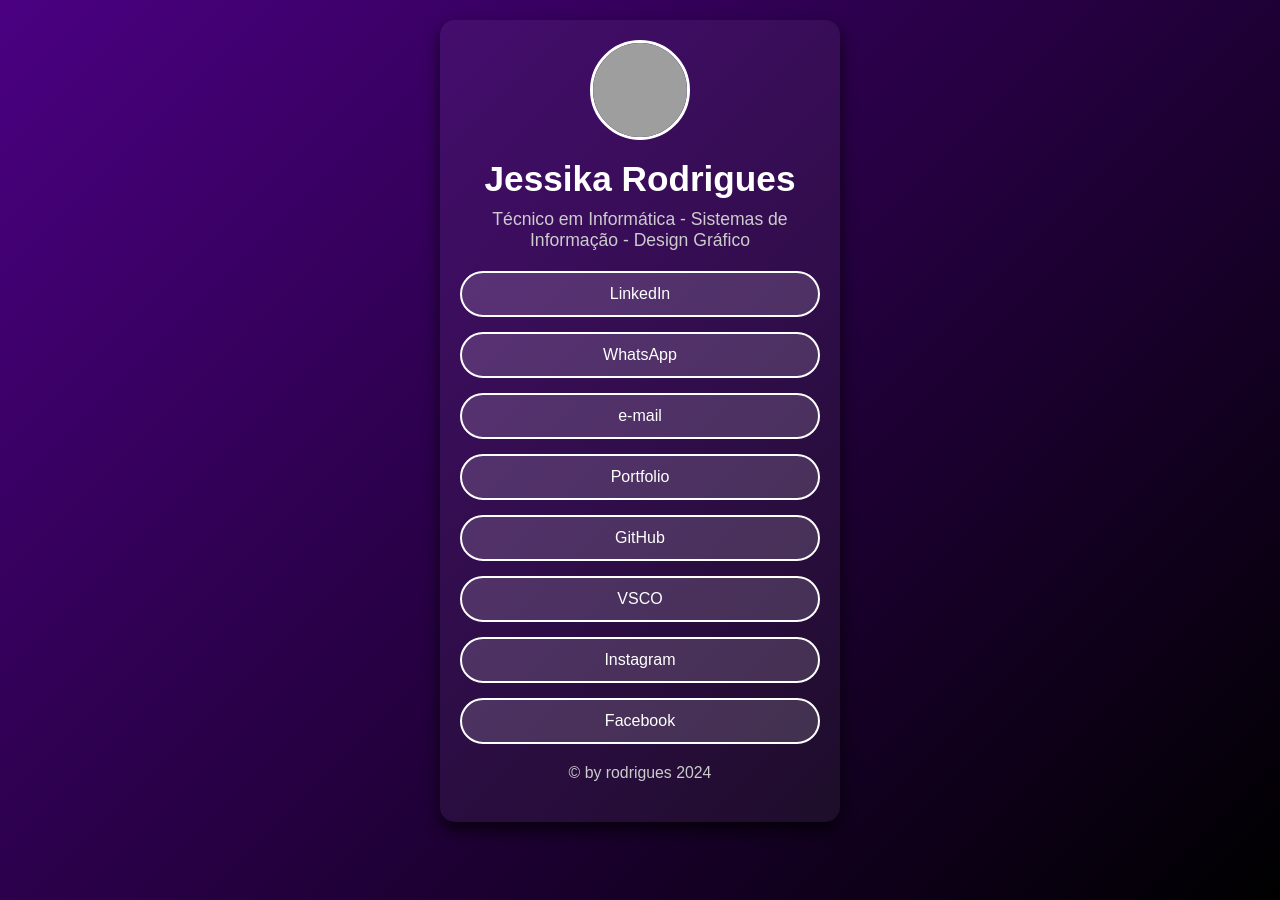
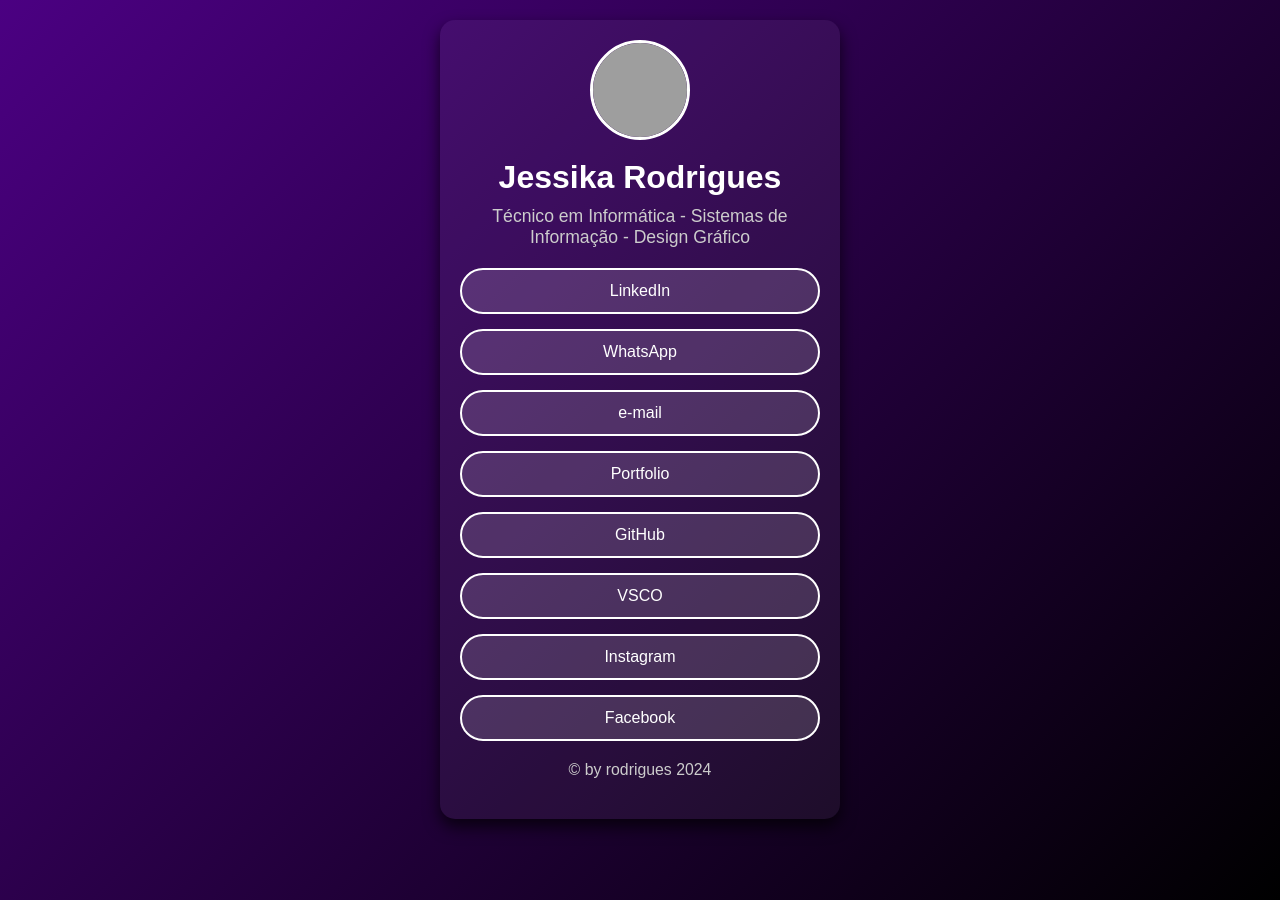
Before and after one commit to jesscatt/Jessika.rodrigues, a Jekyll site: the page built from index.md, in a window 1280 px wide. Built offline with Jekyll 4.4.1, drawn with Linux system fonts in a browser that asks for light colours; grey boxes are pictures that could not be loaded.

Commit message:
Update style.css

```diff
--- a/assets/style.css
+++ b/assets/style.css
@@ -11,10 +11,10 @@ body {
   color: #e0e0e0; /* Cor de texto menos brilhante */
   display: flex;
   justify-content: center;
-  align-items: flex-start; /* Alinhado ao topo para rolar */
+  align-items: flex-start;
   min-height: 100vh; /* Garante que a página ocupe 100% da altura da tela */
-  padding: 20px 0; /* Espaçamento ao redor */
-  overflow-y: auto; /* Permite rolagem vertical */
+  padding: 20px 0;
+  overflow-y: auto;
   position: relative;
 }
 
@@ -29,7 +29,7 @@ body {
   max-height: 90vh; /* Limita a altura para evitar que ocupe toda a tela */
   overflow-y: auto; /* Habilita rolagem interna, se necessário */
   position: relative;
-  z-index: 1; /* Garante que a caixa fique acima do fundo */
+  z-index: 1;
 }
 
 header {
@@ -49,7 +49,7 @@ header {
 }
 
 h1 {
-  font-size: 2.2em;
+  font-size: 2em;
   margin-bottom: 10px;
   color: #fff;
 }
@@ -118,8 +118,12 @@ a:hover {
   color: #adff2f; /* Verde fluorescente ao passar o mouse */
 }
 
-/* Media Queries */
+/* Melhorias para dispositivos móveis */
 @media (max-width: 600px) {
+  body {
+    padding: 10px 0; /* Menor espaçamento em dispositivos móveis */
+  }
+
   .container {
     padding: 15px;
     max-width: 95%;
@@ -137,9 +141,15 @@ a:hover {
   .button {
     padding: 10px 15px;
     font-size: 0.9em;
+    border-radius: 25px; /* Botões mais compactos e arredondados */
   }
 
   .button-container {
     gap: 10px;
   }
+
+  .profile-picture img {
+    width: 80px; /* Imagem menor para se adaptar a telas pequenas */
+    height: 80px;
+  }
 }
```
